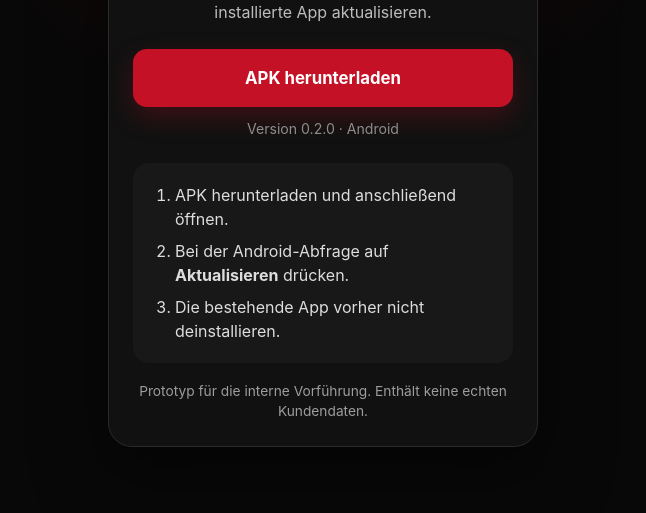
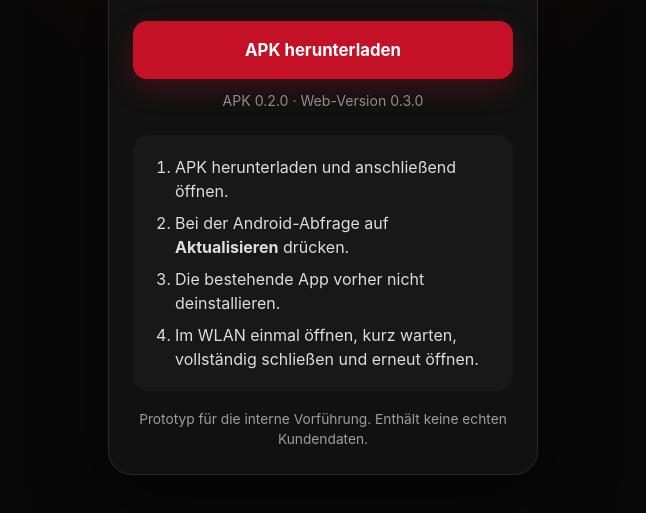
Before and after one commit to matteohaudenschild/sicherheit-nord-crm-download, a plain HTML site: page index.html in a window 1280 px wide. Shown: the part 285-798 px from the top of the page, without its empty margins (317-963 px from the left). Drawn offline with Linux system fonts and the light colour scheme.

Commit message:
Show active CRM web version

```diff
--- a/index.html
+++ b/index.html
@@ -115,12 +115,13 @@
       >
         APK herunterladen
       </a>
-      <p class="version">Version 0.2.0 · Android</p>
+      <p class="version">APK 0.2.0 · Web-Version 0.3.0</p>
 
       <ol>
         <li>APK herunterladen und anschließend öffnen.</li>
         <li>Bei der Android-Abfrage auf <strong>Aktualisieren</strong> drücken.</li>
         <li>Die bestehende App vorher nicht deinstallieren.</li>
+        <li>Im WLAN einmal öffnen, kurz warten, vollständig schließen und erneut öffnen.</li>
       </ol>
 
       <p class="note">Prototyp für die interne Vorführung. Enthält keine echten Kundendaten.</p>
```
Also changed, not shown: 1 other file.
